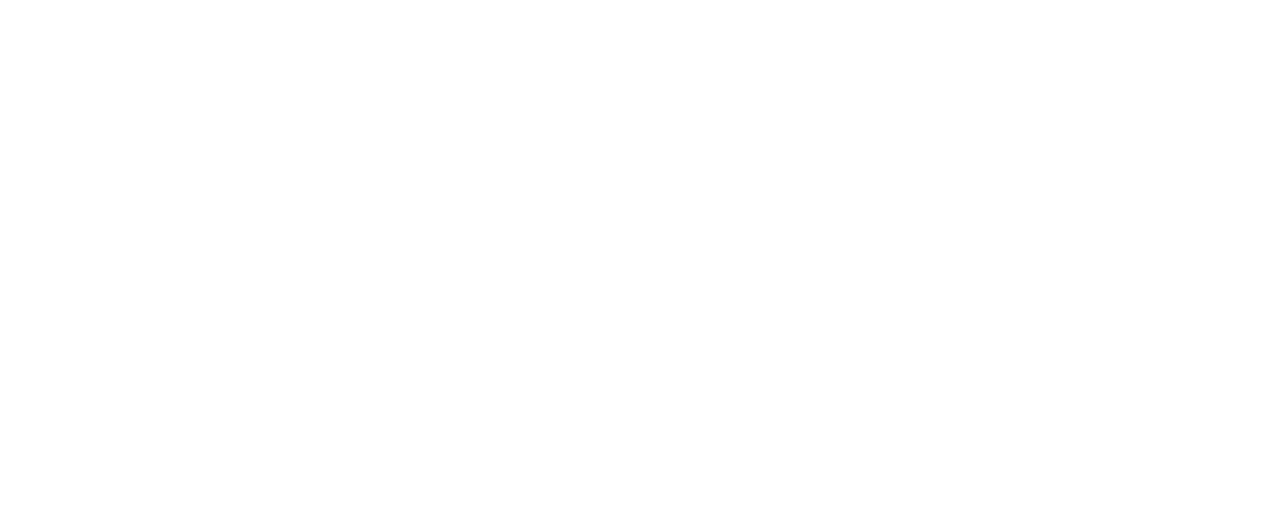
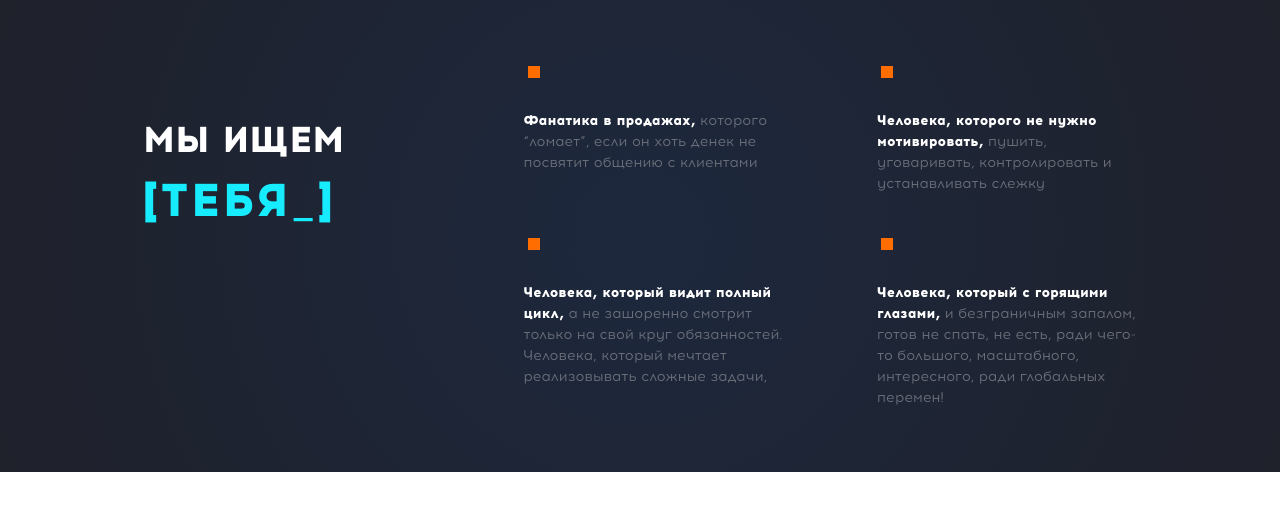
Before and after one commit to Saytoss/horoshaya_teem, a website: page src/index.html in a window 1280 px wide. Drawn offline with nearby package versions, Linux system fonts and the light colour scheme; files that its build step writes are made by us from their sources; files whose address does not match are found by name.

Commit message:
section2

```diff
--- a/src/html/section_2.html
+++ b/src/html/section_2.html
@@ -0,0 +1,26 @@
+<section class="finding-section dark-bg-section">
+    <div class="finding-container container">
+  <h2 class="title-white title-white_uppercase">Мы ищем <span class="title-accent">[тебя_]</span></h2>
+  <ul class="finding__list">
+    <li class="finding__item">
+      <p class="finding__description"><span class="finding__description-accent">Фанатика в продажах,</span> которого
+        “ломает”, если он хоть денек не посвятит общению с клиентами</p>
+    </li>
+    <li class="finding__item">
+      <p class="finding__description"><span class="finding__description-accent">Человека, которого не нужно
+          мотивировать,</span> пушить, уговаривать, контролировать
+        и устанавливать слежку</p>
+    </li>
+    <li class="finding__item">
+      <p class="finding__description"><span class="finding__description-accent">Человека, который видит полный
+          цикл,</span> а не зашоренно смотрит только на свой круг обязанностей. Человека, который мечтает реализовывать
+        сложные задачи, </p>
+    </li>
+    <li class="finding__item">
+      <p class="finding__description"><span class="finding__description-accent">Человека, который с горящими
+          глазами,</span> и безграничным запалом, готов не спать, не есть, ради чего-то большого, масштабного,
+        интересного, ради глобальных перемен!</p>
+    </li>
+  </ul>
+</div>
+</section>
--- a/src/sass/helpers/variables.scss
+++ b/src/sass/helpers/variables.scss
@@ -2,3 +2,5 @@ $main-font: "Acrom", sans-serif;
 $button-color: #e16b1d;
 $main-color: #ff6c00;
 $second-color: #17ecff;
+$main-white: #ffffff;
+$text-color: #6b6f7a;
--- a/src/sass/sections/section_2.scss
+++ b/src/sass/sections/section_2.scss
@@ -0,0 +1,134 @@
+.dark-bg-section {
+    background-image: radial-gradient(circle at center, #1d283d 0%, #1f212b 100%);
+}
+
+.finding-container {
+    width: 258px;
+    margin: 0 auto;
+    padding-top: 50px;
+    padding-bottom: 60px;
+}
+
+// delete next
+
+.title-white {
+    font-size: 20px;
+    line-height: 60px;
+    color: $main-white;
+    font-family: $main-font;
+    font-weight: 800;
+}
+
+.title-white_uppercase {
+    text-transform: uppercase;
+    margin-bottom: 40px;
+    }
+
+.title-accent {
+    color: $second-color;
+    letter-spacing: 2px;
+}
+
+.finding__item {
+    position: relative;
+
+    &::before {
+        display: block;
+        content: '';
+        width: 12px;
+        height: 12px;
+        background-color: $main-color;
+        position: absolute;
+        top: -24px;
+        left: 4px;
+    }
+}
+
+.finding__description {
+    color: $text-color;
+    font-family: $main-font;
+    font-weight: 400;
+    line-height: 1.5;
+    font-size: 14px;
+}
+
+
+.finding__description-accent {
+    color: $main-white;
+    font-family: $main-font;
+    font-weight: 800;
+    line-height: 1,5;
+}
+
+@media (max-width: 767px) {
+    .finding__item:not(:last-child) {
+        margin-bottom: 58px;
+    }
+}
+
+@media (min-width: 768px) {
+
+    .finding-container {
+        width: 620px;
+        padding-top: 70px;
+        padding-bottom: 80px;
+    }
+
+    .title-white {
+        font-size: 36px;
+        margin-bottom: 65px;
+    }
+
+    .finding__list {
+        display: flex;
+        flex-wrap: wrap;
+        justify-content: space-between;
+    }
+
+    .finding__item {
+        width: 260px;
+
+
+
+        &::before {
+            top: -44px;
+        }
+    }
+}
+
+@media (min-width:768px) and (max-width:1023px) {
+
+.finding__item:nth-child(-n+2) {
+    margin-bottom: 80px;
+}
+}
+
+@media (min-width: 1024px) {
+
+    .finding-container {
+        padding-top: 110px;
+        padding-bottom: 64px;
+        width: 994px;
+        margin: 0 auto;
+        display: flex;
+        justify-content: space-around;
+        align-items: flex-start;
+    }
+
+    .title-white_uppercase {
+        padding-top: 0;
+    }
+
+    .title-accent {
+        font-size: 46px;
+    }
+
+    .finding__list {
+        width: 654px;
+    }
+
+    .finding__item:nth-child(-n+2) {
+        margin-bottom: 88px;
+    }
+
+    }
```
